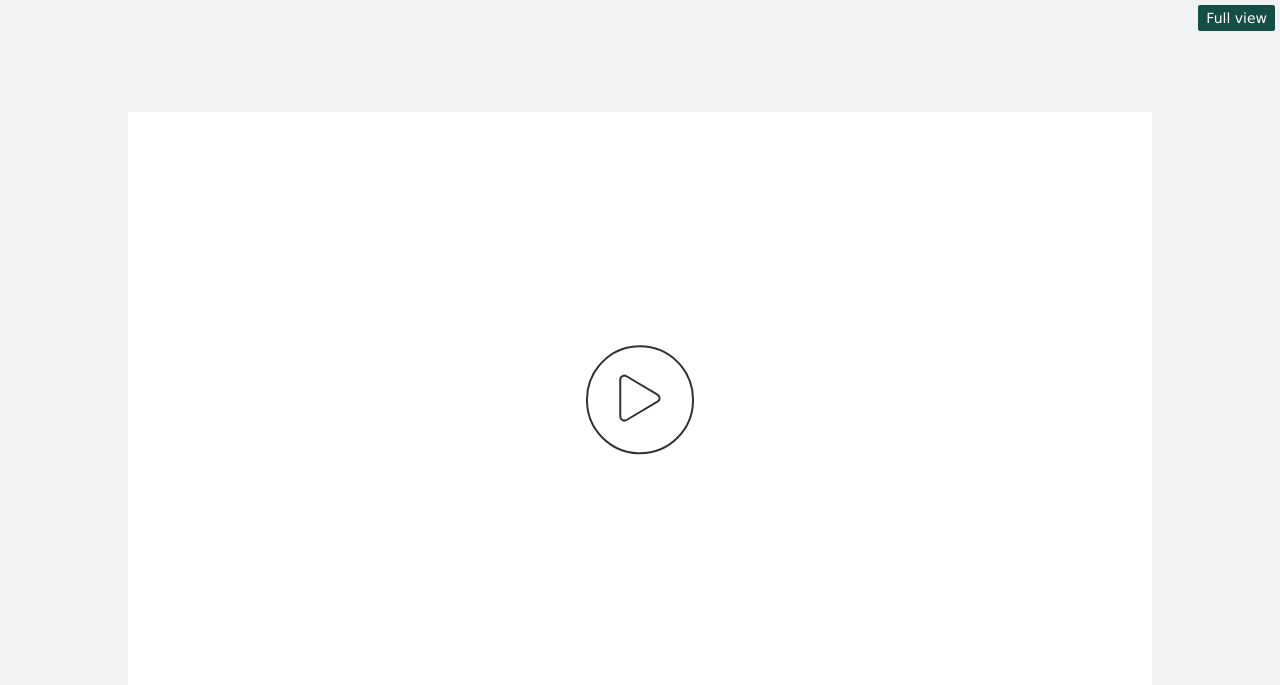
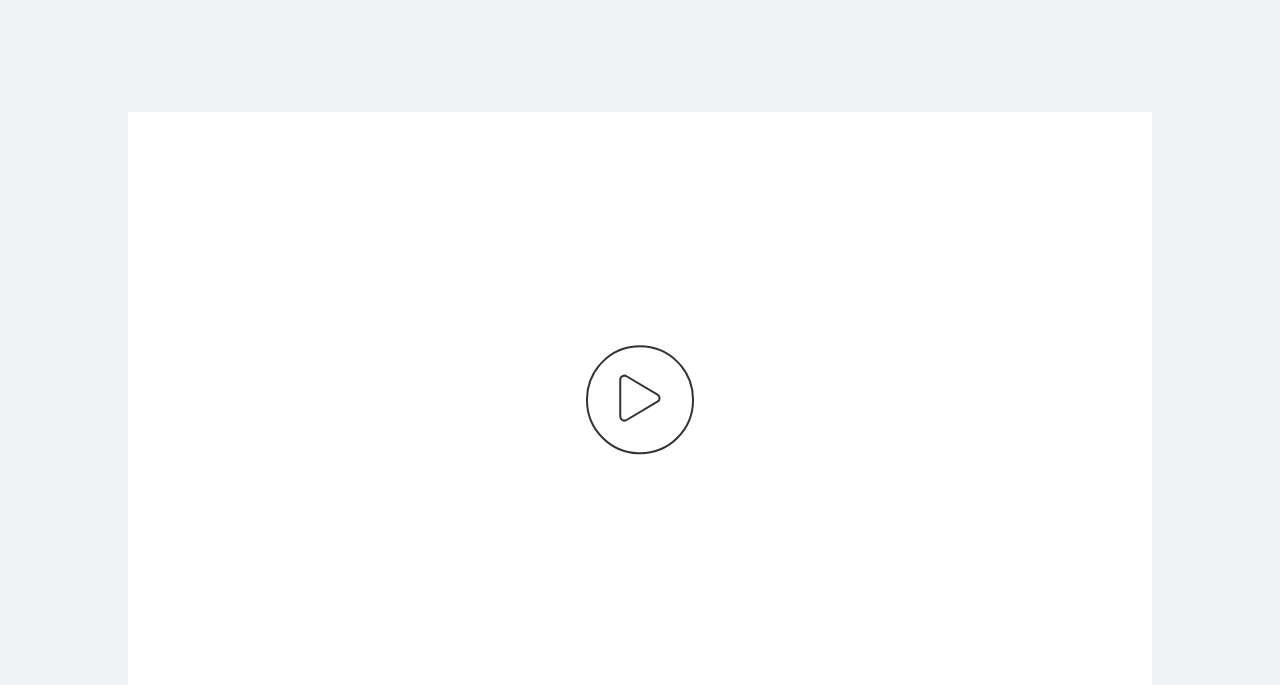
Before and after one commit to himalayasingh/video-created-using-html-and-css-only, a plain HTML site: page index.html in a window 1280 px wide. Shown: the top 685 px of the page. Drawn offline with Linux system fonts and the light colour scheme.

Commit message:
Update index.html

```diff
--- a/index.html
+++ b/index.html
@@ -9,8 +9,6 @@
     <link rel="stylesheet" href="css/app.css">
 </head>
 <body>
-
-    <a href="#" id="full_view">Full view</a>
 
     <div id="player_cover">
        <div id="player">
```
